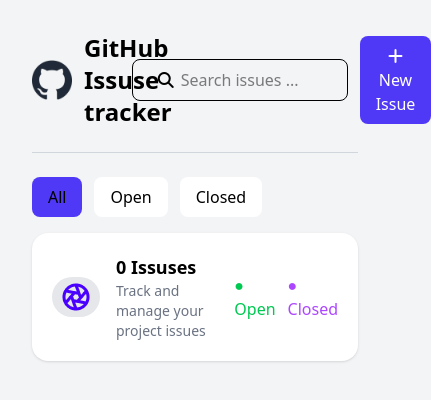
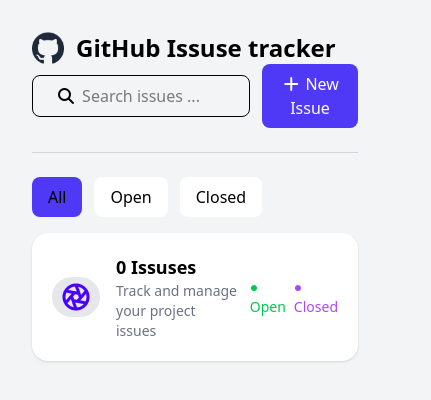
Before and after one commit to sharminkhanam/assignment-five, a plain HTML site: page index.html in a window 390 px wide. Shown: the whole page, 431 px wide, since content can reach past the window. Drawn offline with nearby package versions, Linux system fonts and the light colour scheme; no server answers.

Commit message:
header responsive done

```diff
--- a/index.html
+++ b/index.html
@@ -13,20 +13,22 @@
 <body class="bg-gray-100 p-8">
     <div class="max-w-7xl mx-auto">
         <!--header-->
-        <div class="flex justify-between items-center mb-6">
+        <div class="flex flex-col md:flex-row md:justify-between md:items-center mb-6">
             <div class="flex gap-3 items-center ">
-                 <img src="assets/github-logo.png" alt="" class="w-10 h-10">
+                 <img src="assets/github-logo.png" alt="" class="md:w-10 md:h-10  w-8 h-8">
                 <h2 class="text-2xl font-bold">GitHub Issuse tracker</h2>
             </div>
 
-            <div class="flex items-center gap-3 relative">
+          <div class="flex flex-col sm:flex-row items-stretch sm:items-center gap-3 w-full md:w-auto relative">
+              <div class="flex items-center gap-3 relative W-full md:w-auto">
                 <span class="absolute ml-6"><i class="fa-solid fa-magnifying-glass"></i></span>
             <input id="searchInput" type="text" placeholder="Search issues ..."
-            class="px-4 py-2 border rounded-lg w-54 text-center " >
+            class="px-4 py-2 border rounded-lg md:w-64 text-center w-full" >
             <button onclick="searchIssue()" class="px-4 py-2 bg-indigo-600 text-white rounded-lg hover:bg-indigo-950">
               <i class="fa-solid fa-plus"></i> New Issue
             </button>
         </div>
+          </div>
 
         </div>
         <hr class="mb-6 border-gray-300">
@@ -46,7 +48,7 @@
                 <p class="text-gray-500 text-sm">Track and manage your project issues</p>
                  </div>
             </div>
-            <div class="flex gap-3">
+            <div class="flex gap-2 md:gap-4 text-sm md:text-base">
                 <span class="text-green-500 "> ● Open</span>
                 <span class="text-purple-500"> ● Closed</span>
             </div>
```
